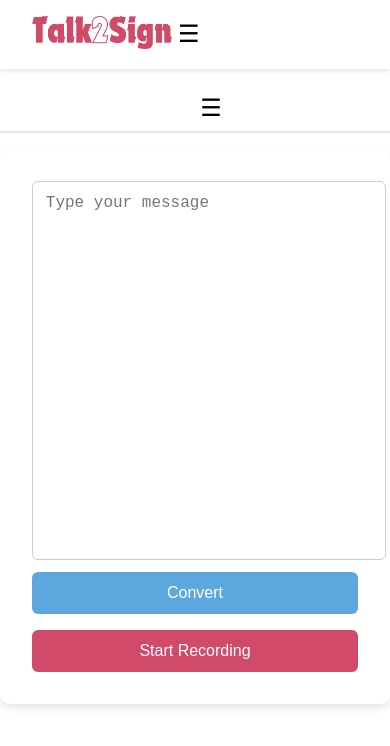
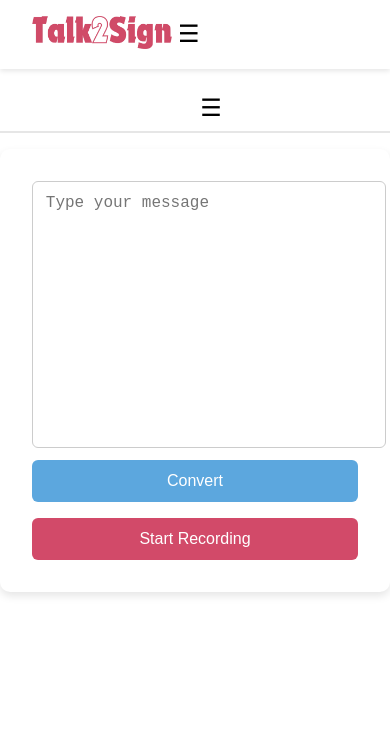
Before and after one commit to NifraWahaj/Talk2Sign, a React (Create React App) app in the folder frontend/: page /translator in a window 390 px wide. Shown: the top 746 px of the page. Built offline with nearby package versions, Linux system fonts and the light colour scheme.

Commit message:
screen size corrected on upload

```diff
--- a/frontend/src/pages/Translator.css
+++ b/frontend/src/pages/Translator.css
@@ -10,13 +10,13 @@
   border-bottom: 2px solid #e6e6e6;
   display: flex;
   justify-content: center;
-  gap: 1rem; /* Space between tabs */
+  gap: 1rem;
   margin-top: 1rem;
 }
 
 .sub-nav-tab {
   flex: 1;
-  max-width: 150px; /* Limit individual tab width */
+  max-width: 150px;
   padding: 0.8rem;
   text-align: center;
   font-size: 1rem;
@@ -72,13 +72,13 @@
   border: 1px solid #ccc;
   border-radius: 6px;
   resize: none;
-  padding: 0.8rem; /* Add padding inside the textarea */
+  padding: 0.8rem;
+  overflow-y: hidden; /* Default behavior on larger screens */
 }
-
 
 .translator-converted-text {
   width: 100%;
-  height: 30rem;
+  height: 10rem;
   margin-bottom: 0.5rem;
   font-size: 1rem;
   background-color: #f9f9f9;
@@ -90,7 +90,7 @@
 .translator-avatar-placeholder {
   flex: 1;
   background-color: #000;
-  height: 33rem;
+  height: 33rem !important; /* Default height for larger screens */
   margin-bottom: 0.5rem;
   border-radius: 6px;
   display: flex;
@@ -152,13 +152,12 @@
   padding-top: 0rem;
   font-size: 0.9rem;
   color: #777;
-  text-align: left; /* Keep text left-aligned */
-  width: 100%; /* Ensure it spans the container */
-  margin-top: 0rem; /* Reduce the gap from the content above */
+  text-align: left;
+  width: 100%;
+  margin-top: 0rem;
 }
 
-
-/* Responsive Adjustments */
+/* Responsive Adjustments for Small Screens */
 @media (max-width: 768px) {
   .translator-content-wrapper {
     flex-direction: column;
@@ -168,6 +167,20 @@
   .translator-text-container,
   .translator-avatar-placeholder {
     width: 100%;
+  }
+
+  /* Adjust text box for smaller screens */
+  .translator-text-input {
+    min-height: 10rem; /* Smaller height for text box */
+    max-height: 15rem; /* Limit max height */
+    overflow-y: auto; /* Enable scrolling for larger text */
+  }
+
+  /* Make the avatar box equal in size to the text box */
+  .translator-avatar-placeholder {
+    height: 33rem !important;
+    min-height: 33rem;
+    max-height: 33rem;
   }
 
   .translator-action-buttons {
```
Also changed, not shown: frontend/package.json (indentation only), 1 other file (tests, documents, lock files or other folders).
